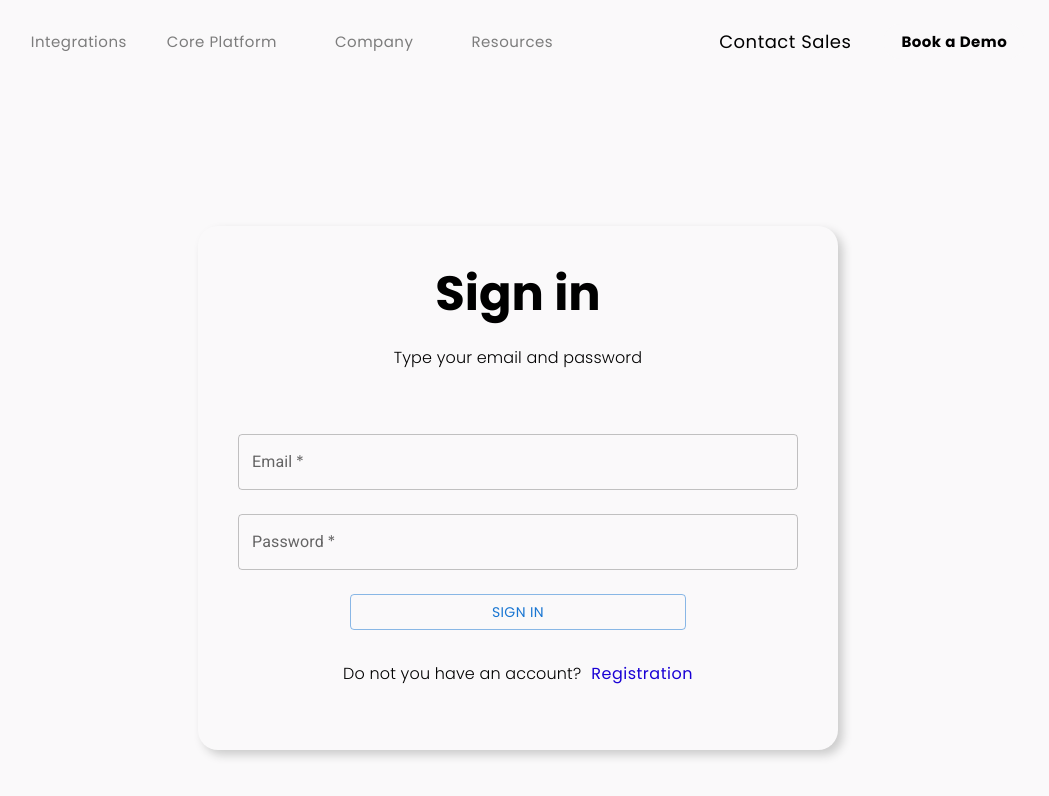
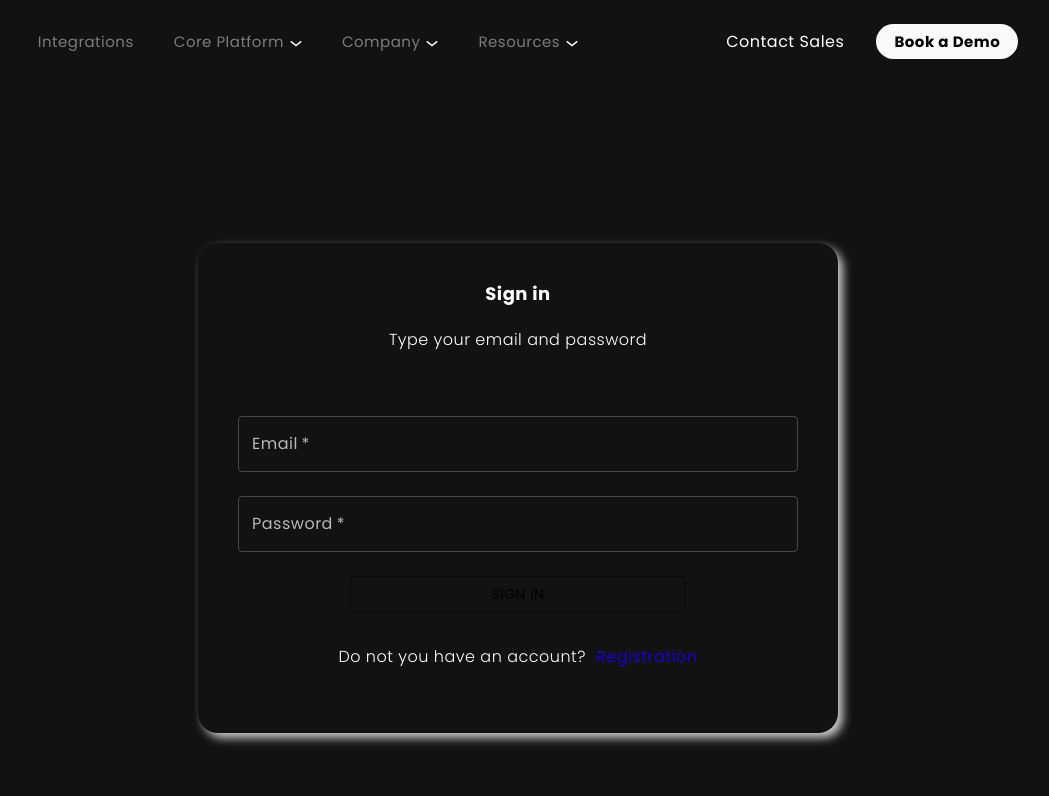
Before and after one commit to User-960/Page-subscription, a Next.js app: page /login in a window 1280 px wide. Shown: the top 796 px of the page, without its empty margins (122-1171 px from the left). Built offline with nearby package versions, Linux system fonts and the light colour scheme.

Commit message:
feat: add logics for ThemeSettings

```diff
--- a/src/pages/_app.tsx
+++ b/src/pages/_app.tsx
@@ -1,9 +1,11 @@
+import { CssBaseline, ThemeProvider } from '@mui/material'
 import { QueryClient, QueryClientProvider } from '@tanstack/react-query'
 import type { AppProps } from 'next/app'
 import { Provider } from 'react-redux'
 
 import '@/assets/styles/index.scss'
 import store from '@/store'
+import { ColorModeContext, useMode } from '@/theme/theme'
 
 const queryClient = new QueryClient({
 	defaultOptions: {
@@ -14,10 +16,16 @@ const queryClient = new QueryClient({
 })
 
 export default function App({ Component, pageProps }: AppProps) {
+	const [theme, colorMode] = useMode()
 	return (
 		<Provider store={store}>
 			<QueryClientProvider client={queryClient}>
-				<Component {...pageProps} />
+				<ColorModeContext.Provider value={colorMode}>
+					<ThemeProvider theme={theme}>
+						<CssBaseline />
+						<Component {...pageProps} />
+					</ThemeProvider>
+				</ColorModeContext.Provider>
 			</QueryClientProvider>
 		</Provider>
 	)
--- a/src/theme/theme.ts
+++ b/src/theme/theme.ts
@@ -1,4 +1,6 @@
 import { createTheme } from '@mui/material'
+import { FC, PropsWithChildren, useMemo, useState } from 'react'
+import { createContext } from 'react'
 
 export const tokens = (mode: string) => ({
 	...(mode === 'dark'
@@ -75,7 +77,7 @@ export const tokens = (mode: string) => ({
 			})
 })
 
-export const ThemeSettings = (mode: string) => {
+export const themeSettings: any = (mode: string) => {
 	const colors = tokens(mode)
 	return {
 		palette: {
@@ -133,3 +135,27 @@ export const ThemeSettings = (mode: string) => {
 		}
 	}
 }
+
+type TypeContext = {
+	toggleColorMode: () => void
+}
+
+export const ColorModeContext: any = createContext<TypeContext>({
+	toggleColorMode: () => {}
+})
+
+export const useMode = () => {
+	const [mode, setMode] = useState<string>('dark')
+
+	const colorMode = useMemo(
+		() => ({
+			toggleColorMode: () =>
+				setMode(prev => (prev === 'light' ? 'dark' : 'light'))
+		}),
+		[]
+	)
+
+	const theme: any = useMemo(() => createTheme(themeSettings(mode)), [mode])
+
+	return [theme, colorMode]
+}
```
